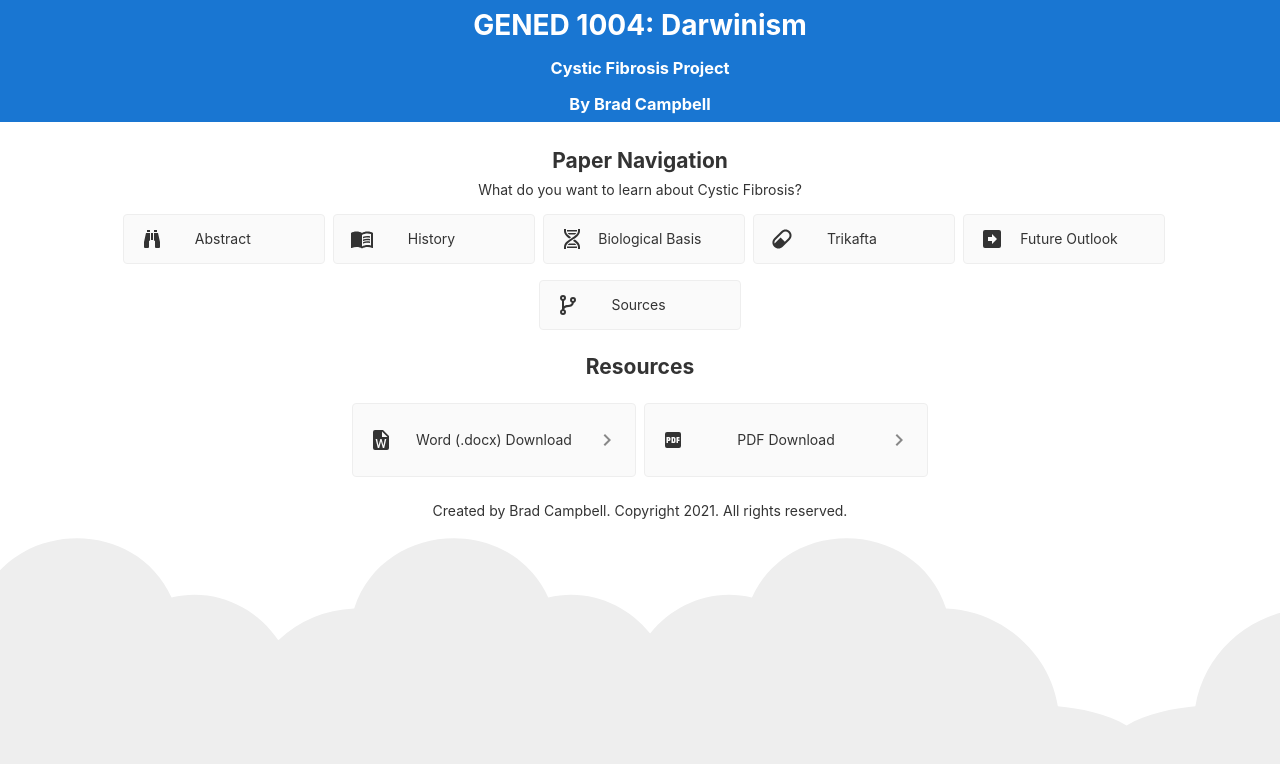
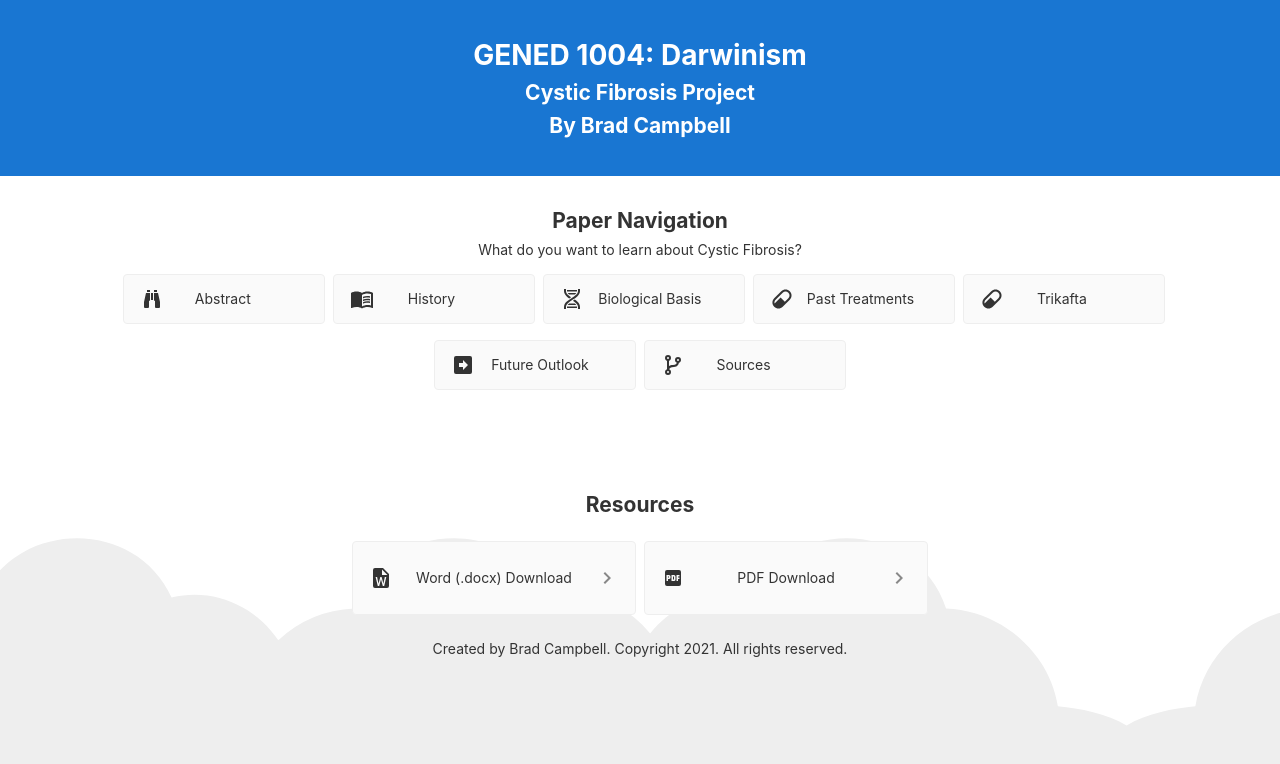
Before and after one commit to 0xbradc/gened1004-cf-project, an Angular app: page / in a window 1280 px wide. Shown: the top 764 px of the page. Built offline with nearby package versions, Linux system fonts and the light colour scheme.

Commit message:
navigation progress

```diff
--- a/src/app/app.component.css
+++ b/src/app/app.component.css
@@ -41,9 +41,21 @@ p {
     font-weight: 600;
 }
 
+.header-text {
+    padding-top: 30px;
+    padding-bottom: 30px;
+    text-align: center;
+}
+
+.main-text {
+    padding-top: 20px;
+    padding-bottom: 50px;
+    text-align: center;
+}
+
 .content {
     display: flex;
-    margin: 140px auto 32px;
+    margin: 200px auto 32px;
     padding: 0 16px;
     max-width: 1800px;
     flex-direction: column;
--- a/src/app/app.component.html
+++ b/src/app/app.component.html
@@ -1,9 +1,11 @@
 
 <!-- Toolbar -->
 <div class="toolbar">
-  <h1>GENED 1004: Darwinism</h1>
-  <h3>Cystic Fibrosis Project</h3>
-  <h3>By Brad Campbell</h3>
+  <div class="header-text">
+    <h1>GENED 1004: Darwinism</h1>
+    <h2>Cystic Fibrosis Project</h2>
+    <h2>By Brad Campbell</h2>
+  </div>
 </div>
 
 <!-- All logos found from https://materialdesignicons.com/ -->
@@ -17,7 +19,7 @@
   <input type="hidden" #selection>
 
   <div class="card-container">
-    <button class="card card-small" (click)="selection.value = 'component'" tabindex="0">
+    <button class="card card-small" (click)="section_title = 'Abstract'; section_text = sections[0];" tabindex="0">
       <svg style="width:24px;height:24px" viewBox="0 0 24 24">
         <path fill="currentColor" d="M11,6H13V13H11V6M9,20A1,1 0 0,1 8,21H5A1,1 0 0,1 4,20V15L6,6H10V13A1,1 0 0,1 9,14V20M10,5H7V3H10V5M15,20V14A1,1 0 0,1 14,13V6H18L20,15V20A1,1 0 0,1 19,21H16A1,1 0 0,1 15,20M14,5V3H17V5H14Z" />
       </svg>
@@ -25,7 +27,7 @@
       <div class="half-spacer"></div>
     </button>
 
-    <button class="card card-small" (click)="selection.value = 'material'" tabindex="0">
+    <button class="card card-small" (click)="section_title = 'History'; section_text = sections[1];" tabindex="0">
       <svg style="width:24px;height:24px" viewBox="0 0 24 24">
         <path fill="currentColor" d="M17.5 14.33C18.29 14.33 19.13 14.41 20 14.57V16.07C19.38 15.91 18.54 15.83 17.5 15.83C15.6 15.83 14.11 16.16 13 16.82V15.13C14.17 14.6 15.67 14.33 17.5 14.33M13 12.46C14.29 11.93 15.79 11.67 17.5 11.67C18.29 11.67 19.13 11.74 20 11.9V13.4C19.38 13.24 18.54 13.16 17.5 13.16C15.6 13.16 14.11 13.5 13 14.15M17.5 10.5C15.6 10.5 14.11 10.82 13 11.5V9.84C14.23 9.28 15.73 9 17.5 9C18.29 9 19.13 9.08 20 9.23V10.78C19.26 10.59 18.41 10.5 17.5 10.5M21 18.5V7C19.96 6.67 18.79 6.5 17.5 6.5C15.45 6.5 13.62 7 12 8V19.5C13.62 18.5 15.45 18 17.5 18C18.69 18 19.86 18.16 21 18.5M17.5 4.5C19.85 4.5 21.69 5 23 6V20.56C23 20.68 22.95 20.8 22.84 20.91C22.73 21 22.61 21.08 22.5 21.08C22.39 21.08 22.31 21.06 22.25 21.03C20.97 20.34 19.38 20 17.5 20C15.45 20 13.62 20.5 12 21.5C10.66 20.5 8.83 20 6.5 20C4.84 20 3.25 20.36 1.75 21.07C1.72 21.08 1.68 21.08 1.63 21.1C1.59 21.11 1.55 21.12 1.5 21.12C1.39 21.12 1.27 21.08 1.16 21C1.05 20.89 1 20.78 1 20.65V6C2.34 5 4.18 4.5 6.5 4.5C8.83 4.5 10.66 5 12 6C13.34 5 15.17 4.5 17.5 4.5Z" />
       </svg>
@@ -33,7 +35,7 @@
       <div class="half-spacer"></div>
     </button>
 
-    <button class="card card-small" (click)="selection.value = 'pwa'" tabindex="0">
+    <button class="card card-small" (click)="section_title = 'Biological Basis'; section_text = sections[2];" tabindex="0">
       <svg style="width:24px;height:24px" viewBox="0 0 24 24">
         <path fill="currentColor" d="M4,2H6V4C6,5.44 6.68,6.61 7.88,7.78C8.74,8.61 9.89,9.41 11.09,10.2L9.26,11.39C8.27,10.72 7.31,10 6.5,9.21C5.07,7.82 4,6.1 4,4V2M18,2H20V4C20,6.1 18.93,7.82 17.5,9.21C16.09,10.59 14.29,11.73 12.54,12.84C10.79,13.96 9.09,15.05 7.88,16.22C6.68,17.39 6,18.56 6,20V22H4V20C4,17.9 5.07,16.18 6.5,14.79C7.91,13.41 9.71,12.27 11.46,11.16C13.21,10.04 14.91,8.95 16.12,7.78C17.32,6.61 18,5.44 18,4V2M14.74,12.61C15.73,13.28 16.69,14 17.5,14.79C18.93,16.18 20,17.9 20,20V22H18V20C18,18.56 17.32,17.39 16.12,16.22C15.26,15.39 14.11,14.59 12.91,13.8L14.74,12.61M7,3H17V4L16.94,4.5H7.06L7,4V3M7.68,6H16.32C16.08,6.34 15.8,6.69 15.42,7.06L14.91,7.5H9.07L8.58,7.06C8.2,6.69 7.92,6.34 7.68,6M9.09,16.5H14.93L15.42,16.94C15.8,17.31 16.08,17.66 16.32,18H7.68C7.92,17.66 8.2,17.31 8.58,16.94L9.09,16.5M7.06,19.5H16.94L17,20V21H7V20L7.06,19.5Z" />
       </svg>
@@ -41,7 +43,15 @@
       <div class="half-spacer"></div>
     </button>
 
-    <button class="card card-small" (click)="selection.value = 'dependency'" tabindex="0">
+    <button class="card card-small" (click)="section_title = 'Past Treatments'; section_text = sections[3];" tabindex="0">
+      <svg style="width:24px;height:24px" viewBox="0 0 24 24">
+        <path fill="currentColor" d="M4.22,11.29L11.29,4.22C13.64,1.88 17.43,1.88 19.78,4.22C22.12,6.56 22.12,10.36 19.78,12.71L12.71,19.78C10.36,22.12 6.56,22.12 4.22,19.78C1.88,17.43 1.88,13.64 4.22,11.29M5.64,12.71C4.59,13.75 4.24,15.24 4.6,16.57L10.59,10.59L14.83,14.83L18.36,11.29C19.93,9.73 19.93,7.2 18.36,5.64C16.8,4.07 14.27,4.07 12.71,5.64L5.64,12.71Z" />
+      </svg>
+      <span>Past Treatments</span>
+      <div class="half-spacer"></div>
+    </button>
+
+    <button class="card card-small" (click)="section_title = 'Trikafta'; section_text = sections[4];" tabindex="0">
       <svg style="width:24px;height:24px" viewBox="0 0 24 24">
         <path fill="currentColor" d="M4.22,11.29L11.29,4.22C13.64,1.88 17.43,1.88 19.78,4.22C22.12,6.56 22.12,10.36 19.78,12.71L12.71,19.78C10.36,22.12 6.56,22.12 4.22,19.78C1.88,17.43 1.88,13.64 4.22,11.29M5.64,12.71C4.59,13.75 4.24,15.24 4.6,16.57L10.59,10.59L14.83,14.83L18.36,11.29C19.93,9.73 19.93,7.2 18.36,5.64C16.8,4.07 14.27,4.07 12.71,5.64L5.64,12.71Z" />
       </svg>
@@ -49,7 +59,7 @@
       <div class="half-spacer"></div>
     </button>
 
-    <button class="card card-small" (click)="selection.value = 'test'" tabindex="0">
+    <button class="card card-small" (click)="section_title = 'Future Outlook'; section_text = sections[5];" tabindex="0">
       <svg style="width:24px;height:24px" viewBox="0 0 24 24">
         <path fill="currentColor" d="M3,19V5A2,2 0 0,1 5,3H19A2,2 0 0,1 21,5V19A2,2 0 0,1 19,21H5A2,2 0 0,1 3,19M17,12L12,7V10H8V14H12V17L17,12Z" />
       </svg>
@@ -57,13 +67,18 @@
       <div class="half-spacer"></div>
     </button>
 
-    <button class="card card-small" (click)="selection.value = 'build'" tabindex="0">
+    <button class="card card-small" (click)="section_title = 'Sources'; section_text = sections[6];" tabindex="0">
       <svg style="width:24px;height:24px" viewBox="0 0 24 24">
         <path fill="currentColor" d="M13,14C9.64,14 8.54,15.35 8.18,16.24C9.25,16.7 10,17.76 10,19A3,3 0 0,1 7,22A3,3 0 0,1 4,19C4,17.69 4.83,16.58 6,16.17V7.83C4.83,7.42 4,6.31 4,5A3,3 0 0,1 7,2A3,3 0 0,1 10,5C10,6.31 9.17,7.42 8,7.83V13.12C8.88,12.47 10.16,12 12,12C14.67,12 15.56,10.66 15.85,9.77C14.77,9.32 14,8.25 14,7A3,3 0 0,1 17,4A3,3 0 0,1 20,7C20,8.34 19.12,9.5 17.91,9.86C17.65,11.29 16.68,14 13,14M7,18A1,1 0 0,0 6,19A1,1 0 0,0 7,20A1,1 0 0,0 8,19A1,1 0 0,0 7,18M7,4A1,1 0 0,0 6,5A1,1 0 0,0 7,6A1,1 0 0,0 8,5A1,1 0 0,0 7,4M17,6A1,1 0 0,0 16,7A1,1 0 0,0 17,8A1,1 0 0,0 18,7A1,1 0 0,0 17,6Z" />
       </svg>
       <span>Sources</span>
       <div class="half-spacer"></div>
     </button>
+  </div>
+
+  <div class="main-text">
+    <h2>{{section_title}}</h2>
+    <h4>{{section_text}}</h4>
   </div>
 
   <!-- Resources -->
--- a/src/app/app.component.ts
+++ b/src/app/app.component.ts
@@ -1,18 +1,26 @@
 import { Component } from '@angular/core';
-import { Title } from '@angular/platform-browser';
 
 @Component({
   selector: 'app-root',
   templateUrl: './app.component.html',
   styleUrls: ['./app.component.css']
 })
+
 export class AppComponent {
   title = 'gened1004-cf-project';
-  tabTitle = 'GENED 1004 - CF'
+  section_title = '';
+  section_text = '';
 
-  // Used to set a new tab title if needed
-  public constructor(private titleService: Title) { }
-  public setTitle(newTitle: string) {
-    this.titleService.setTitle(newTitle);
-  }
+  sections = [
+    "Growing up with a close family member that has cystic fibrosis (CF), I have become interested in the technologies that are being developed to help people with his condition. Recently, a breakthrough medication called Trikafta was approved by the FDA, which helps to correctly fold the protein that is falsely generated by deleterious mutations in the Delta F508 gene (where most CF cases arise from). That being said, I have created a project that details (1) the history of our understanding of CF, (2) the biological basis of the disease, (3) past medications and treatments, (4) the new Trikafta drug, and (5) the future outlook on research into cures. Through these sections, the reader can see many triumphs of modern science, but they will also be able to recognize the failures which have darkened this history.",
+    "e",
+    "l",
+    "l",
+    "o",
+    "w",
+    "o",
+    "r",
+    "l",
+    "d"
+  ]
 }
```
